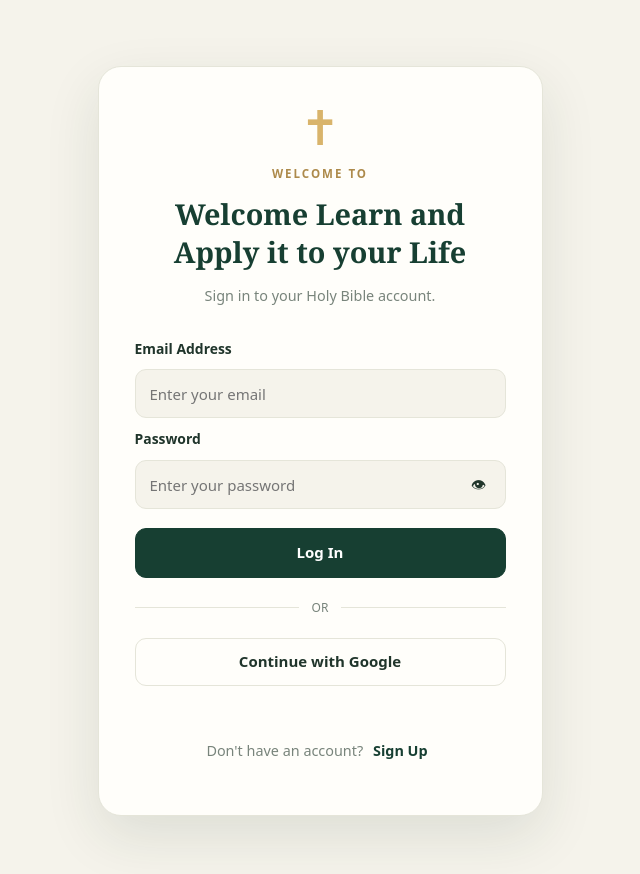
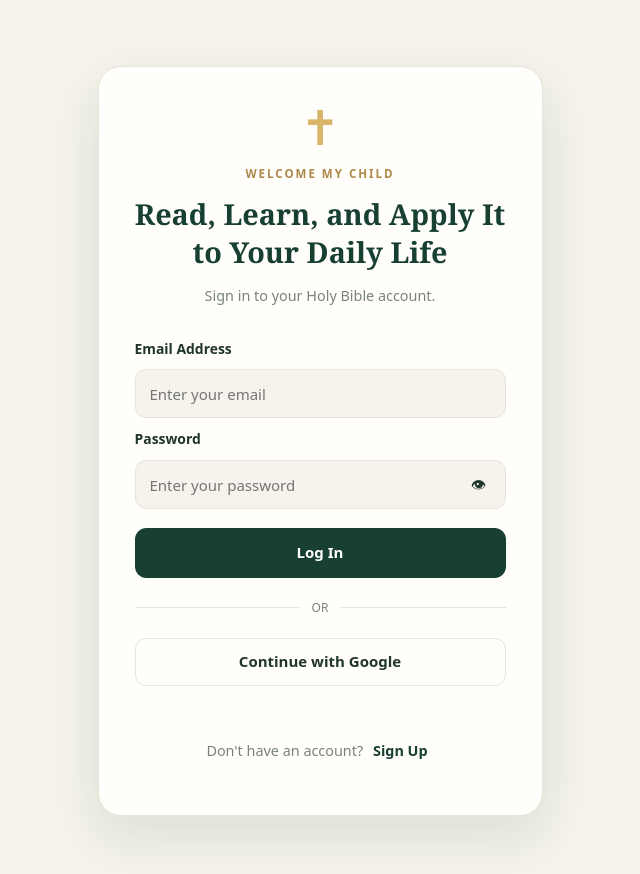
Before and after one commit to louiechristianbalasanos57-hub/holy-bible-reader, a plain HTML site: page index.html in a window 1280 px wide. Shown: the whole page, without its empty margins (320-960 px from the left). Drawn offline with nearby package versions, Linux system fonts and the light colour scheme; no server answers.

Commit message:
Add files via upload

```diff
--- a/index.html
+++ b/index.html
@@ -35,8 +35,8 @@
     <div class="auth-card">
       <div class="auth-heading">
         <span class="cross">✝</span>
-        <p class="auth-eyebrow">WELCOME TO</p>
-        <h2 id="authTitle">Welcome Learn and Apply it to your Life</h2>
+        <p class="auth-eyebrow">WELCOME MY CHILD</p>
+        <h2 id="authTitle">Read, Learn, and Apply It to Your Daily Life</h2>
         <p id="authDescription">Sign in to your Holy Bible account.</p>
       </div>
 
```
